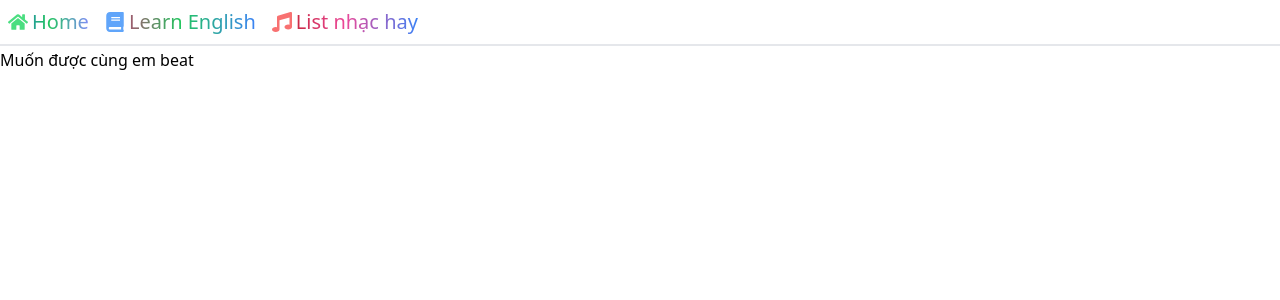
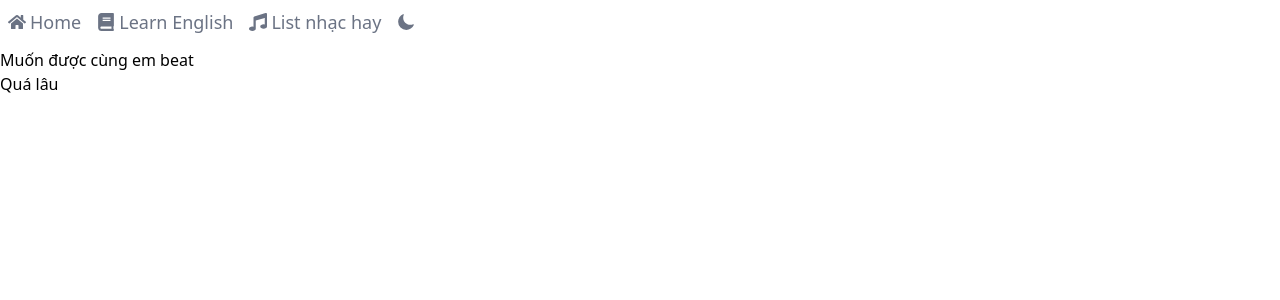
Before and after one commit to thaone2/cv_test, a React (Vite) app: page /list-music in a window 1280 px wide. Shown: the top 300 px of the page. Built offline with nearby package versions, Linux system fonts and the light colour scheme.

Commit message:
add darkmode option

```diff
--- a/package.json
+++ b/package.json
@@ -13,6 +13,7 @@
     "@radix-ui/react-label": "^2.0.2",
     "@radix-ui/react-select": "^2.0.0",
     "@radix-ui/react-slot": "^1.0.2",
+    "@radix-ui/react-switch": "^1.0.3",
     "class-variance-authority": "^0.7.0",
     "clsx": "^2.1.1",
     "date-fns": "^3.6.0",
--- a/src/App.tsx
+++ b/src/App.tsx
@@ -1,41 +1,61 @@
 import { Routes, Route, Link } from "react-router-dom";
 import { FaHome, FaBook, FaMusic } from "react-icons/fa";
+import { IoSunnySharp, IoMoon } from "react-icons/io5";
 import Home from "./router/Home";
 import LearnEnglish from "./router/LearnEnglish";
 import ListMusic from "./router/ListMusic";
+import React from "react";
 function App() {
+  const [dark, setDark] = React.useState(false);
+
+  const darkModeHandler = () => {
+    setDark(!dark);
+    document.body.classList.toggle("dark");
+  };
   return (
-    <div>
-      <nav className="fixed top-0 w-full z-10">
-        <ul className="flex bold text-xl  border-b-2 bg-white">
-          <li className="m-2 bg-gradient-to-r from-blue-600 via-green-500 to-indigo-400 inline-block text-transparent bg-clip-text ">
+    <div className="">
+      <nav className="fixed top-0 w-full z-10 dark:bg-[#0F172A] dark:text-white text-[#6B7384] bg-white">
+        <ul className="flex bold text-lg">
+          <li className="m-1 p-1   hover:text-[#38BDF8] hover:bg-slate-100 hover:rounded-xl hover:p-1">
             <Link className="flex items-center" to="/">
               <span className="mr-1">
-                <FaHome className="text-green-400" />
+                <FaHome />
               </span>
               <span>Home</span>
             </Link>
           </li>
-          <li className="m-2 bg-gradient-to-r from-pink-600 via-green-500 to-blue-500 inline-block text-transparent bg-clip-text">
+          <li className="m-1 p-1  hover:text-[#38BDF8] hover:bg-slate-100 hover:rounded-xl hover:p-1">
             <Link className="flex items-center" to="/learn-english">
               <span className="mr-1">
-                <FaBook className="text-blue-400" />
+                <FaBook />
               </span>
               <span>Learn English</span>
             </Link>
           </li>
-          <li className="m-2 bg-gradient-to-r from-red-700 via-pink-500 to-blue-500 inline-block text-transparent bg-clip-text">
+          {/* bg-gradient-to-r from-red-700 via-pink-500 to-blue-500 inline-block text-transparent bg-clip-text */}
+          <li className="m-1 p-1  hover:text-[#38BDF8] hover:bg-slate-100 hover:rounded-xl hover:p-1">
             <Link className="flex items-center" to="/list-music">
               <span className="mr-1">
-                <FaMusic className="text-red-400" />
+                <FaMusic />
               </span>
               <span>List nhạc hay</span>
             </Link>
           </li>
+
+          <div className="flex p-1 m-1 hover:text-[#77d6ff] hover:bg-slate-100 hover:rounded-xl hover:p-1">
+            <button onClick={() => darkModeHandler()}>
+              {
+                dark && <IoSunnySharp /> // render sunny when dark is true
+              }
+              {
+                !dark && <IoMoon /> // render moon when dark is false
+              }
+            </button>
+          </div>
         </ul>
       </nav>
 
-      <div className="pt-12">
+      <div className="pt-12 dark:bg-[#0F172A] dark:text-white">
         <Routes>
           <Route path="/" element={<Home />} />
           <Route path="/learn-english" element={<LearnEnglish />} />
--- /dev/null
+++ b/src/components/ui/switch.tsx
@@ -0,0 +1,29 @@
+"use client"
+
+import * as React from "react"
+import * as SwitchPrimitives from "@radix-ui/react-switch"
+
+import { cn } from "@/lib/utils"
+
+const Switch = React.forwardRef<
+  React.ElementRef<typeof SwitchPrimitives.Root>,
+  React.ComponentPropsWithoutRef<typeof SwitchPrimitives.Root>
+>(({ className, ...props }, ref) => (
+  <SwitchPrimitives.Root
+    className={cn(
+      "peer inline-flex h-6 w-11 shrink-0 cursor-pointer items-center rounded-full border-2 border-transparent transition-colors focus-visible:outline-none focus-visible:ring-2 focus-visible:ring-ring focus-visible:ring-offset-2 focus-visible:ring-offset-background disabled:cursor-not-allowed disabled:opacity-50 data-[state=checked]:bg-primary data-[state=unchecked]:bg-input",
+      className
+    )}
+    {...props}
+    ref={ref}
+  >
+    <SwitchPrimitives.Thumb
+      className={cn(
+        "pointer-events-none block h-5 w-5 rounded-full bg-background shadow-lg ring-0 transition-transform data-[state=checked]:translate-x-5 data-[state=unchecked]:translate-x-0"
+      )}
+    />
+  </SwitchPrimitives.Root>
+))
+Switch.displayName = SwitchPrimitives.Root.displayName
+
+export { Switch }
--- a/src/router/Home.tsx
+++ b/src/router/Home.tsx
@@ -43,16 +43,16 @@ function Home() {
               </div>
               <p className="flex items-center p-2 ">
                 <SiGmail className="text-green-400 h-8 w-8 m-2" />
-                <p className=" text-xs">hmt46856@gmail.com</p>
+                <p className=" text-xs text-gray-500">hmt46856@gmail.com</p>
               </p>
-              <p className="p-2 text-xs"> Phone: 0925141017</p>
+              <p className="p-2 text-xs text-gray-500"> Phone: 0925141017</p>
             </div>
 
             <div className=" mt-2 border-4 border-dotted rounded-xl">
               <p className="bold p-2  text-slate-400 border-b-4 border-dotted">
                 EDUCATION
               </p>
-              <p className="text-xs p-2">
+              <p className="text-xs p-2 text-gray-500">
                 2020 - 2024: Trường đại học Công nghiệp Tp.HCM
                 <br />
                 GPA: 3.0
@@ -63,7 +63,7 @@ function Home() {
               <p className="bold p-2  text-slate-400 border-b-4 border-dotted">
                 LANGUAGE
               </p>
-              <p className="text-xs p-2">
+              <p className="text-xs p-2 text-gray-500">
                 English: TOEIC:xxx
                 <br />
                 Vietnamese: Native
@@ -75,7 +75,7 @@ function Home() {
 
         {/* Right */}
         <div className="col-span-1 ">
-          <div className="p-2 bg-white border rounded-xl mx-2 shadow-sm shadow-red-400">
+          <div className="p-2 bg-gray-400 border rounded-xl mx-2 shadow-sm shadow-red-400">
             <p className="flex bold ">SUMMARY</p>
             <ul className="pl-8 list-disc">
               <li> Học ngu</li>
@@ -84,7 +84,7 @@ function Home() {
               <li> Nghèo</li>
             </ul>
           </div>
-          <div className="p-2 bg-white border rounded-xl m-2 shadow-sm shadow-blue-400">
+          <div className="p-2 bg-gray-400 border rounded-xl m-2 shadow-sm shadow-blue-400">
             <p className="flex bold ">SKILL</p>
             <ul className="pl-8 list-disc">
               <li> Ăn bám</li>
@@ -115,7 +115,7 @@ function Home() {
           <img className="w-40 h-40" src={omeme} alt="" />
         </div>
       </div>
-      <div className="overflow-x-hidden mb-2">
+      <div className="overflow-x-hidden">
         <div className=" animate-marqueeRight whitespace-nowrap">
           {/* <span className="text-xl  bg-blue-200 bold rounded-2xl ">
             Tình trạng hiện tại: vẫn còn độc thân{" "}
--- a/src/router/LearnEnglish.tsx
+++ b/src/router/LearnEnglish.tsx
@@ -1,6 +1,6 @@
 function LearnEnglish() {
   return (
-    <div className="m-2">
+    <div className="mt-2 mx-2">
       <div className=" mt-2 p-2 border-4 border-dotted rounded-xl">
         <h1 className="bold text-white border rounded-xl p-2 text-xl bg-slate-400">
           1. Simple Present Tense - Thì hiện tại đơn
--- a/src/router/ListMusic.tsx
+++ b/src/router/ListMusic.tsx
@@ -2,6 +2,7 @@ function ListMusic() {
   return (
     <div>
       <p>Muốn được cùng em beat</p>
+      <p>Quá lâu</p>
     </div>
   );
 }
```
Also changed, not shown: 1 other file (tests, documents, lock files or other folders).
